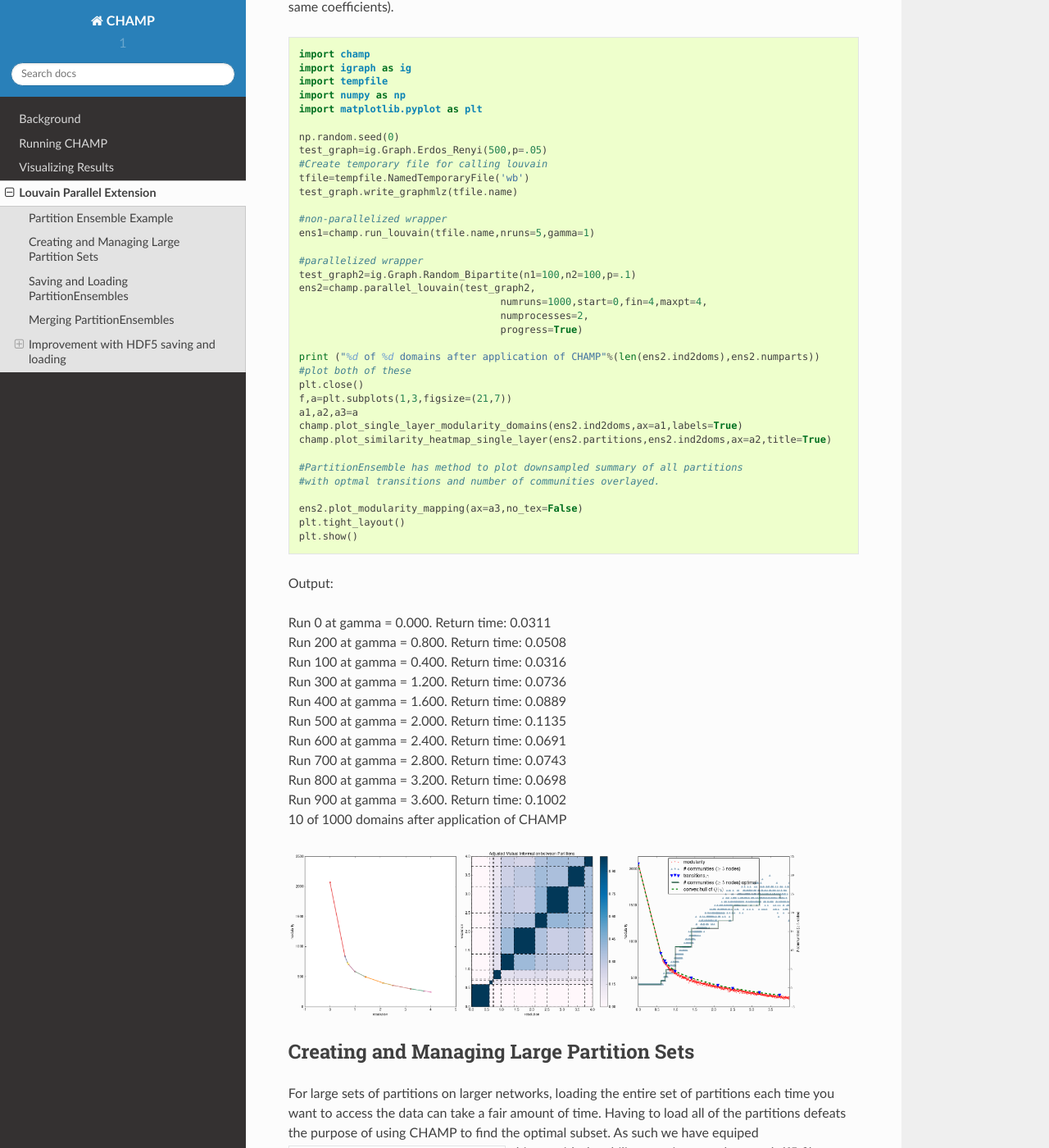
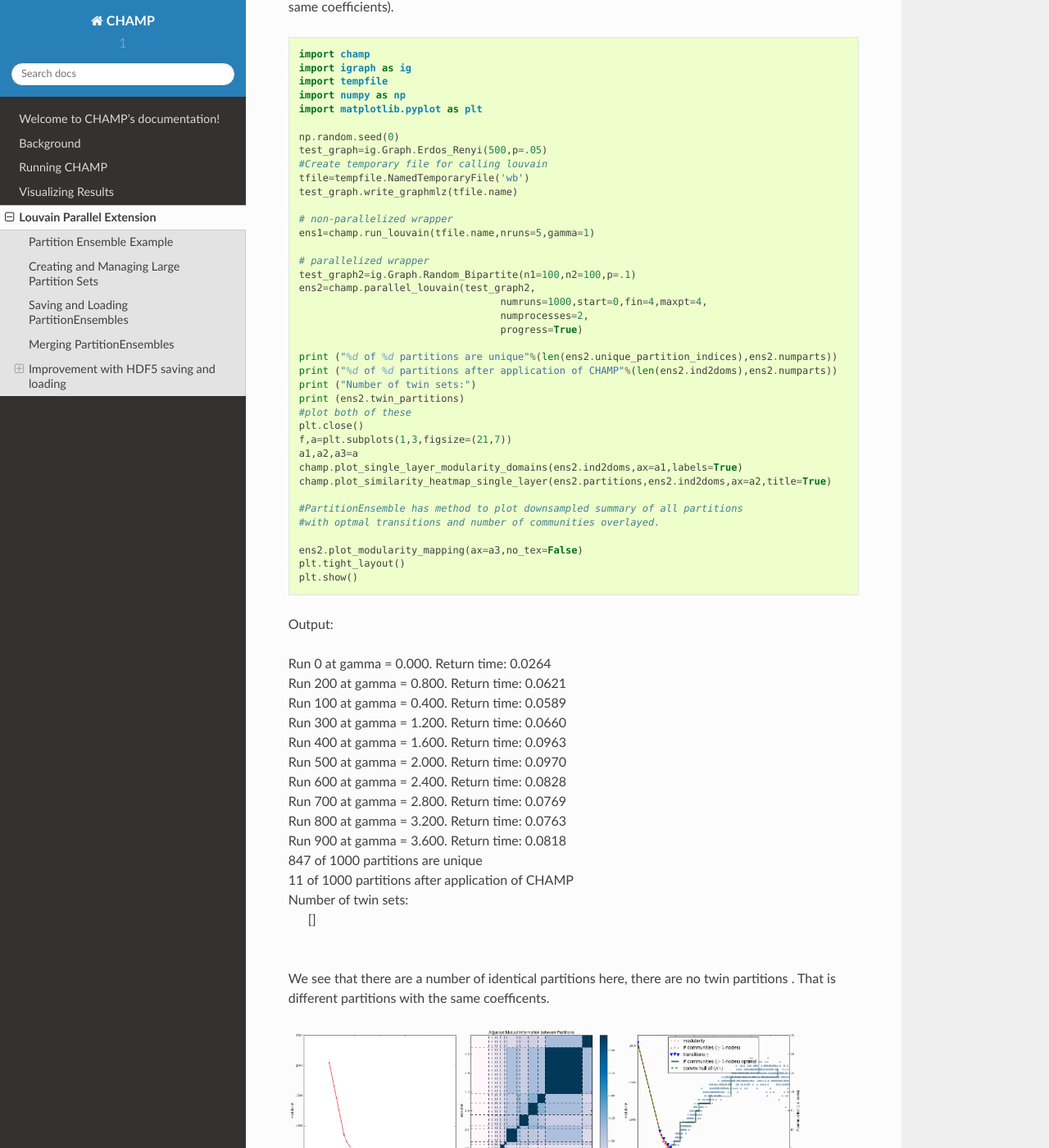
Before and after one commit to wweir827/CHAMP, a Sphinx documentation site: the page built from docs/_static/louvain_ext.rst, in a window 1280 px wide and 1400 px high, scrolled down 902 px. Shown: the whole window at 82% size. Built offline with Sphinx 7.4.7 and the Read the Docs theme 2.0.0, drawn with Linux system fonts in a browser that asks for light colours; cross-references to code outside the pages are shown as plain code; some of the changed text lies outside the part shown.

Commit message:
added twin partitions class variable to PartitionEnsemble changed to find_unique_partitions to also identify set of twin partitions increased documentation on saving/loading objects

```diff
--- a/docs/_static/louvain_ext.rst
+++ b/docs/_static/louvain_ext.rst
@@ -51,17 +54,20 @@ partitions to give rise to the same coefficients).
     tfile=tempfile.NamedTemporaryFile('wb')
     test_graph.write_graphmlz(tfile.name)
 
-    #non-parallelized wrapper
+    # non-parallelized wrapper
     ens1=champ.run_louvain(tfile.name,nruns=5,gamma=1)
 
-    #parallelized wrapper
+    # parallelized wrapper
     test_graph2=ig.Graph.Random_Bipartite(n1=100,n2=100,p=.1)
     ens2=champ.parallel_louvain(test_graph2,
                                       numruns=1000,start=0,fin=4,maxpt=4,
                                       numprocesses=2,
                                       progress=True)
 
-    print ("%d of %d domains after application of CHAMP"%(len(ens2.ind2doms),ens2.numparts))
+    print ("%d of %d partitions are unique"%(len(ens2.unique_partition_indices),ens2.numparts))
+    print ("%d of %d partitions after application of CHAMP"%(len(ens2.ind2doms),ens2.numparts))
+    print ("Number of twin sets:")
+    print (ens2.twin_partitions)
     #plot both of these
     plt.close()
     f,a=plt.subplots(1,3,figsize=(21,7))
@@ -79,24 +85,39 @@ partitions to give rise to the same coefficients).
 
 
 
+
+
 Output\:
 
-|   Run 0 at gamma = 0.000.  Return time: 0.0311
-|   Run 200 at gamma = 0.800.  Return time: 0.0508
-|   Run 100 at gamma = 0.400.  Return time: 0.0316
-|   Run 300 at gamma = 1.200.  Return time: 0.0736
-|   Run 400 at gamma = 1.600.  Return time: 0.0889
-|   Run 500 at gamma = 2.000.  Return time: 0.1135
-|   Run 600 at gamma = 2.400.  Return time: 0.0691
-|   Run 700 at gamma = 2.800.  Return time: 0.0743
-|   Run 800 at gamma = 3.200.  Return time: 0.0698
-|   Run 900 at gamma = 3.600.  Return time: 0.1002
-|   10 of 1000 domains after application of CHAMP
+|  Run 0 at gamma = 0.000.  Return time: 0.0264
+|  Run 200 at gamma = 0.800.  Return time: 0.0621
+|  Run 100 at gamma = 0.400.  Return time: 0.0589
+|  Run 300 at gamma = 1.200.  Return time: 0.0660
+|  Run 400 at gamma = 1.600.  Return time: 0.0963
+|  Run 500 at gamma = 2.000.  Return time: 0.0970
+|  Run 600 at gamma = 2.400.  Return time: 0.0828
+|  Run 700 at gamma = 2.800.  Return time: 0.0769
+|  Run 800 at gamma = 3.200.  Return time: 0.0763
+|  Run 900 at gamma = 3.600.  Return time: 0.0818
+|  847 of 1000 partitions are unique
+|  11 of 1000 partitions after application of CHAMP
+|  Number of twin sets:
+|   []
+|
 
+We see that there are a number of identical partitions here, there are no twin partitions .  That is \
+different partitions with the same coefficents.
 
 .. _`part_ens_exp`:
 .. image::  images/part_ens_exp.png
    :width: 90%
+
+.. automethod:: champ.louvain_ext.PartitionEnsemble.apply_CHAMP
+.. automethod:: champ.louvain_ext.PartitionEnsemble.plot_modularity_mapping
+.. automethod:: champ.louvain_ext.PartitionEnsemble.get_unique_partition_indices
+.. autoattribute:: champ.louvain_ext.PartitionEnsemble.twin_partitions
+
+
 
 -------------------------------------------------------------
 Creating and Managing Large Partition Sets
@@ -148,18 +169,34 @@ Saving and Loading PartitionEnsembles
     print "ensemble2 default hdf5 file: ",ensemble2.hdf5_file
 
 
-
 Output\:
 
 |   Ensemble 1, Optimal subset is 11 of 200 partitions
 |   200 partitions saved on ensemble1.hdf5
 |   ensemble2.partitions[38,:10]:
+|
 |   	[[1 0 1 0 0 0 0 0 1 1]
 |       [1 1 2 0 1 0 2 1 2 1]]
+|
 |   ensemble 2 has 12 of 300 partitions dominant
+|
+|
 
 You can see with the above example that CHAMP is reapplied everytime new partitions are added to the \
- :mod:`louvain_ext.PartitionEnsemble` instance.
+PartitionEnsemble instance.  In addition, whole PartitionEnsemble objects can be \
+merged together in a similar fashion.  You can either have a new PartitionEnsemble generated, containing the \
+contents of both the inputs.  Or one partition can be merged into the other one.  It automatically uses the \
+larger of the two to merge into.  In addition, if either PartitionEnsemble has an associated hdf5 file, \
+the merger will just expand the contents of the file and keep the same PartitionEnsemble object.
+
+.. automethod:: champ.louvain_ext.PartitionEnsemble.add_partitions
+.. autoattribute:: champ.louvain_ext.PartitionEnsemble.add_partitions
+.. autoattribute:: champ.louvain_ext.PartitionEnsemble.hdf5_file
+.. automethod:: champ.louvain_ext.PartitionEnsemble.save
+.. automethod:: champ.louvain_ext.PartitionEnsemble.save_graph
+.. automethod:: champ.louvain_ext.PartitionEnsemble.open
+
+
 
 ------------------------------------------------
 Merging PartitionEnsembles
@@ -202,6 +239,9 @@ Output\:
 |   Ensemble 3, Optimal subset is 15 of 400 partitions
 |   Ensemble 4, Optimal subset is 15 of 600 partitions
 |   ensemble4 is ensemble3:  True
+|
+
+.. automethod:: champ.louvain_ext.PartitionEnsemble.merge_ensemble
 
 
 -------------------------------------------------------
@@ -290,7 +330,7 @@ Output\:
 |   CHAMP running time 2000 runs: 988.658
 |   CHAMP running time 3000 runs: 1479.512
 |   CHAMP running time 10000 runs: 5091.727
-
+|
 
 .. _`runtime_exp`:
 .. image::  images/runtime_ex.png
--- a/docs/index.rst
+++ b/docs/index.rst
@@ -18,6 +18,7 @@ __________
 .. toctree::
     :maxdepth: 2
 
+    self
     _static/intro
     _static/running
     _static/plotting2
```
Also changed, not shown: other parts of docs/_static/louvain_ext.rst (+4 -1 lines), docs/_static/images/part_ens_exp.png, 16 other files.
